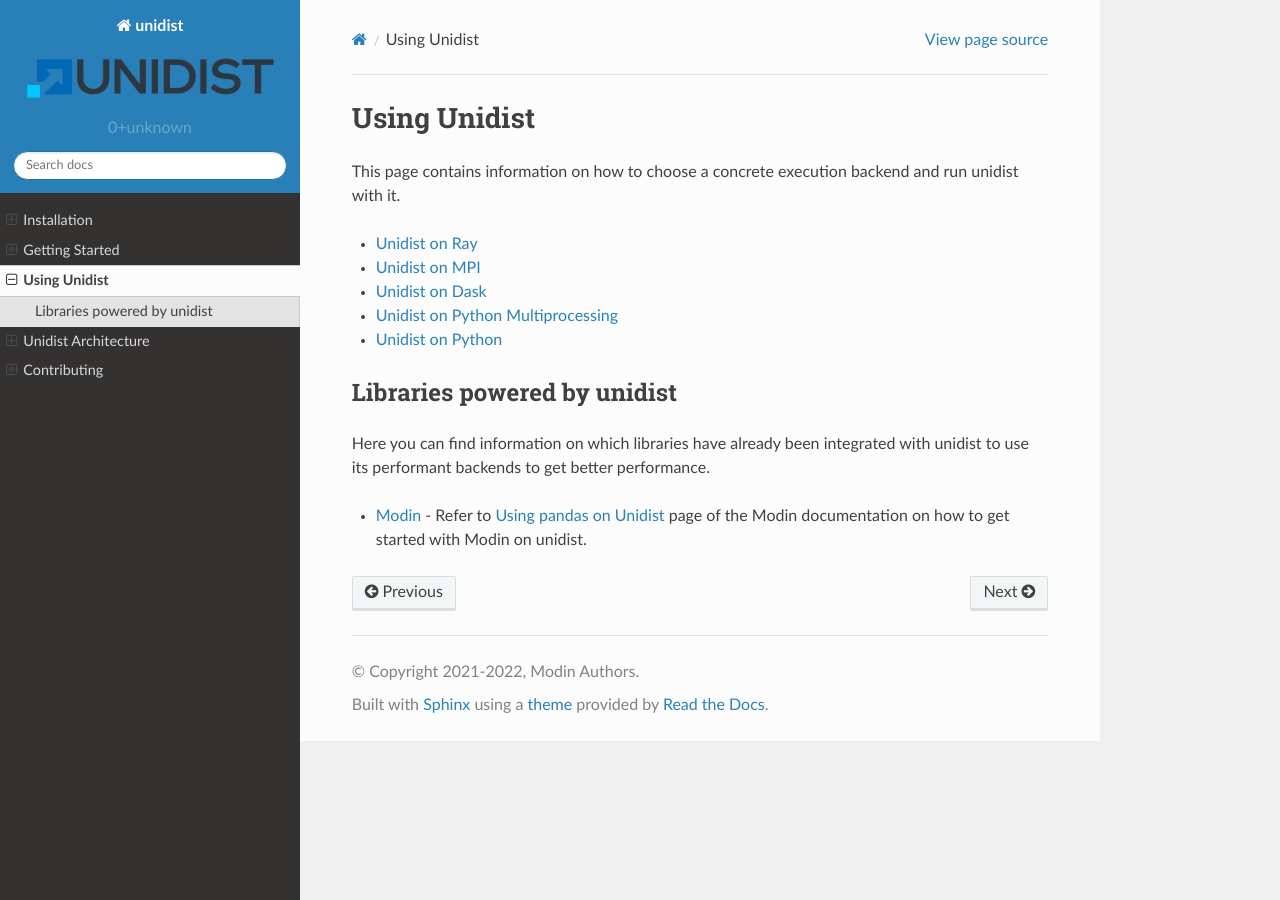
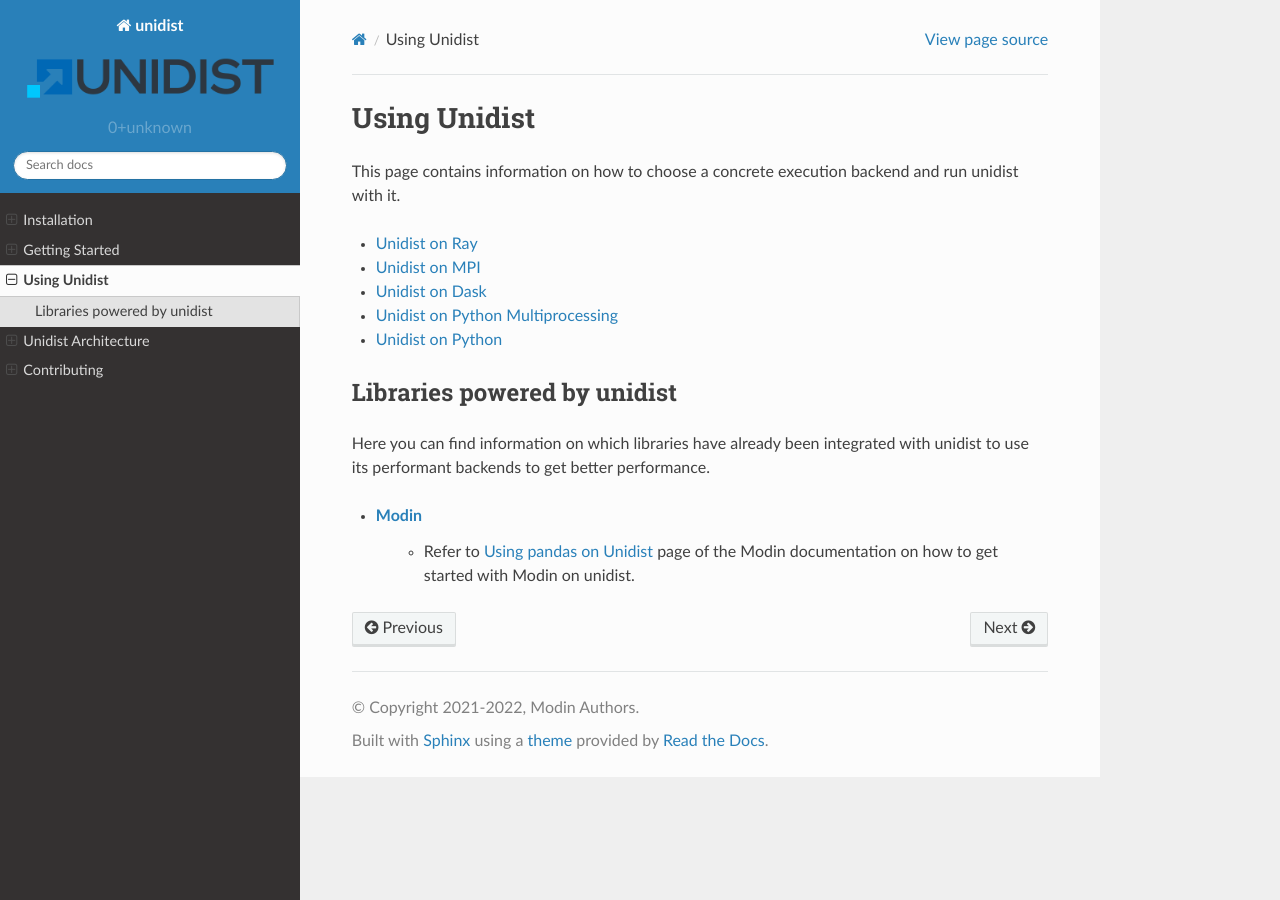
Before and after one commit to modin-project/unidist, a Sphinx documentation site: the page built from docs/using_unidist/index.rst, in a window 1280 px wide. Built offline with Sphinx 7.4.7 and the Read the Docs theme 2.0.0, drawn with Linux system fonts in a browser that asks for light colours.

Commit message:
address comment
Signed-off-by: Igoshev, Iaroslav <iaroslav.igoshev@intel.com>

```diff
--- a/docs/using_unidist/index.rst
+++ b/docs/using_unidist/index.rst
@@ -20,8 +20,8 @@
 Here you can find information on which libraries have already been integrated with unidist
 to use its performant backends to get better performance.
 
-* Modin_
-  - Refer to `Using pandas on Unidist`_ page of the Modin documentation on how to get started with Modin on unidist.
+- Modin_
+    - Refer to `Using pandas on Unidist`_ page of the Modin documentation on how to get started with Modin on unidist.
 
 .. _`Modin`: https://github.com/modin-project/modin
 .. _`Using pandas on Unidist`: https://modin.readthedocs.io/en/latest/development/using_pandas_on_unidist.html
```
Also changed, not shown: README.md (+1 -1 lines).
